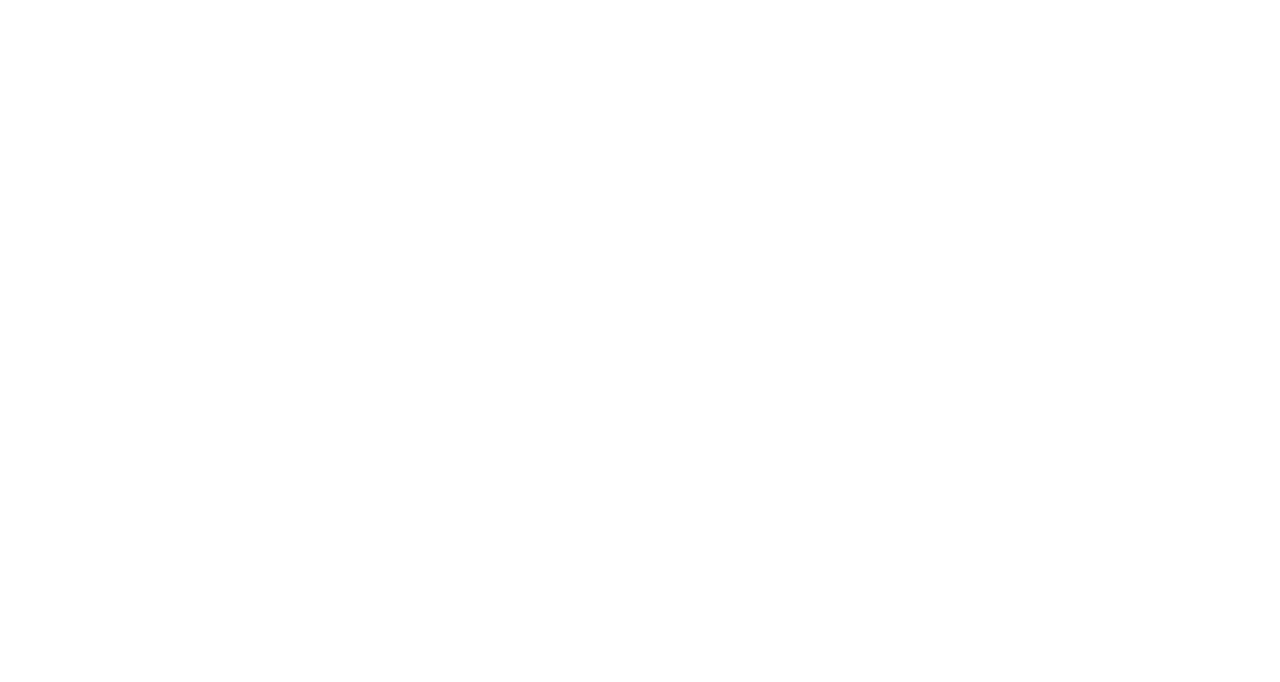
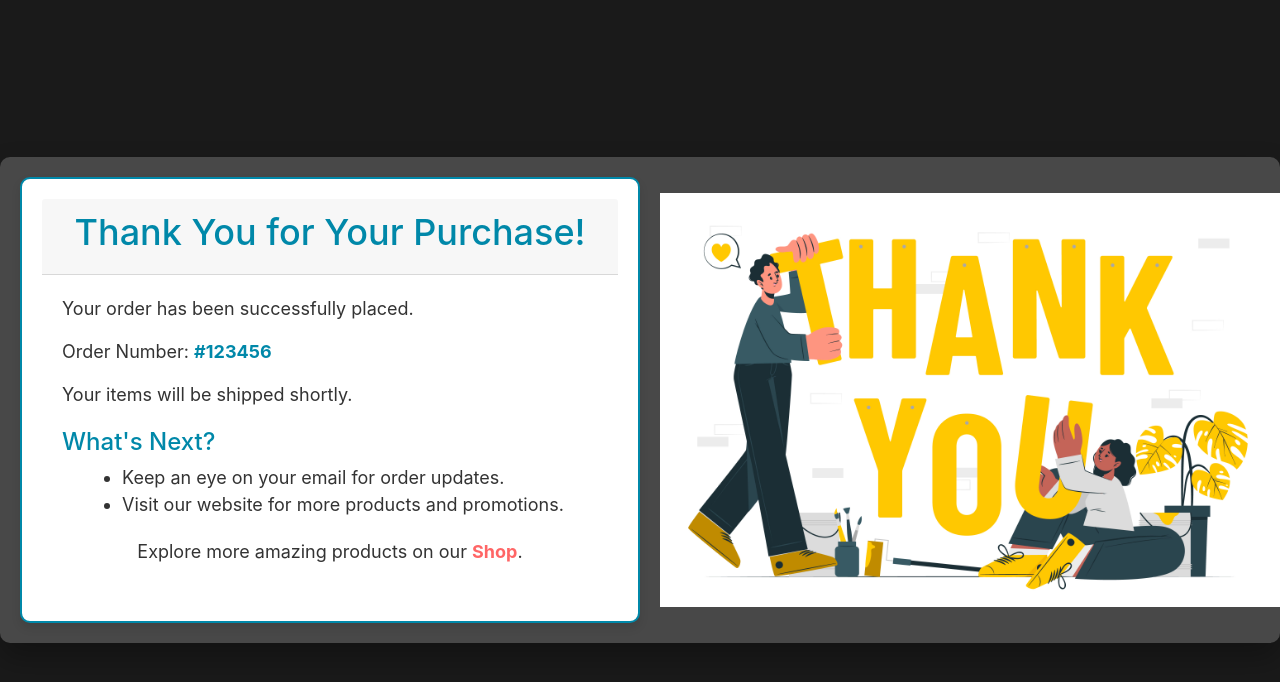
Before and after one commit to MuhammadUmerQaiser/E-commerce-frontend, a React (Create React App) app: page /thank-you in a window 1280 px wide. Before the commit this address had no page. Shown: the top 682 px of the page. Built offline with nearby package versions, Linux system fonts and the light colour scheme.

Commit message:
added order frontend and thankyou page

```diff
--- a/src/Router.jsx
+++ b/src/Router.jsx
@@ -13,6 +13,7 @@
 import CreateProduct from "./admin/product/CreateProduct";
 import PrivateRoute from "./auth/PrivateRoute";
 import AdminRoute from "./auth/AdminRoute";
+import ThankYou from "./core/ThankYou";
 
 const Router = () => {
   return (
@@ -24,6 +25,7 @@
         <Route path="/shop" exact Component={Shop} />
         <Route path="/cart" exact Component={Cart} />
         <Route path="/checkout" exact Component={Checkout} />
+        <Route path="/thank-you" exact Component={ThankYou} />
         <Route path="/product/:productId" exact Component={Product} />
         <Route path="/user/dashboard" exact Component={PrivateRoute}>
           <Route path="/user/dashboard" exact Component={UserDashboard} />
--- a/src/core/ApiCore.jsx
+++ b/src/core/ApiCore.jsx
@@ -126,3 +126,24 @@
     console.log(error);
   }
 };
+
+export const createOrder = async (userId, token, orderData) => {
+  try {
+    const response = await fetch(
+      `${process.env.REACT_APP_API_URL}/order/create/${userId}`,
+      {
+        method: "POST",
+        headers: {
+          Accept: "application/json",
+          "Content-Type": "application/json",
+          Authorization: `Bearer ${token}`,
+        },
+        body: JSON.stringify({ order: orderData }),
+      }
+    );
+    const data = await response.json();
+    return data;
+  } catch (error) {
+    console.log(error);
+  }
+};
--- a/src/core/Checkout.jsx
+++ b/src/core/Checkout.jsx
@@ -1,15 +1,21 @@
 import React, { useEffect, useState } from "react";
 import { isAuthenticated } from "../auth/Index";
-import { getBraintreeClientToken, processPaymentForProduct } from "./ApiCore";
+import {
+  getBraintreeClientToken,
+  processPaymentForProduct,
+  createOrder,
+} from "./ApiCore";
 import {
   totalAmountOfCart,
   emptyCartAfterPayment,
+  getCartItems,
 } from "../helpers/CartHelper";
 import DropIn from "braintree-web-drop-in-react";
 import Layout from "./Layout";
 import { useNavigate } from "react-router-dom";
 
 const Checkout = () => {
+  const [products, setProducts] = useState([]);
   const [data, setData] = useState({
     success: false,
     loading: false,
@@ -38,6 +44,7 @@
 
   useEffect(() => {
     getClientToken(userId, token);
+    setProducts(getCartItems());
   }, []);
 
   //from client token i create payemnt form which will generate the instance from that
@@ -57,6 +64,8 @@
         processPaymentForProduct(userId, token, paymentData)
           .then((res) => {
             setData({ ...data, success: res.success });
+            //after payment first process order then remove item from cart
+            processOrderForTheProduct(res);
             emptyCartAfterPayment(() => {
               console.log("done");
               setData({ ...data, loading: false });
@@ -69,11 +78,39 @@
       });
   };
 
+  const processOrderForTheProduct = (response) => {
+    const orderData = {
+      products: products,
+      transaction_id: response.transaction.id,
+      amount: response.transaction.amount,
+      address: data.address,
+    };
+    createOrder(userId, token, orderData)
+      .then((res) => {})
+      .catch((err) => {
+        setData({ loading: false });
+      });
+  };
+
+  const handleAddress = (event) => {
+    setData({ ...data, address: event.target.value });
+  };
+
   const showDropIn = () => {
     return (
       <div onBlur={() => setData({ ...data, error: "" })}>
         {data.clientToken !== null ? (
           <div>
+            <div className="form-group mb-3">
+              <label className="text-muted">Delievery Address:</label>
+              <textarea
+                className="form-control"
+                value={data.address}
+                placeholder="Type your delievery address here"
+                onChange={handleAddress}
+              />
+            </div>
+            <hr />
             <DropIn
               options={{
                 authorization: data.clientToken,
--- a/src/core/Home.jsx
+++ b/src/core/Home.jsx
@@ -3,7 +3,7 @@
 import { getProducts } from "./ApiCore";
 import Card from "../components/Card";
 import SearchBar from "../components/SearchBar";
-import "../style.css";
+import "../css/style.css";
 
 export default function Home() {
   const [productsBySell, setProductsBySell] = useState([]);
--- /dev/null
+++ b/src/core/ThankYou.jsx
@@ -0,0 +1,42 @@
+import React from "react";
+import { Link } from "react-router-dom";
+import thankyou from "../assets/thankyou.jpg";
+import "../css/thankyou.css";
+
+const ThankYou = () => {
+  return (
+    <div className="thank-you-page">
+      <div className="content-container">
+        <div className="left-content">
+          <div className="thank-you-card">
+            <div className="card-header">
+              <h1>Thank You for Your Purchase!</h1>
+            </div>
+            <div className="card-body">
+              <p>Your order has been successfully placed.</p>
+              <p>
+                Order Number: <span className="order-number">#123456</span>
+              </p>
+              <p>Your items will be shipped shortly.</p>
+              <h2>What's Next?</h2>
+              <ul>
+                <li>Keep an eye on your email for order updates.</li>
+                <li>Visit our website for more products and promotions.</li>
+              </ul>
+              <p className="return-home">
+                Explore more amazing products on our <Link to="/">Shop</Link>.
+              </p>
+            </div>
+          </div>
+        </div>
+        <div className="right-content">
+          <div className="image-container">
+            <img src={thankyou} alt="Thank You Image" />
+          </div>
+        </div>
+      </div>
+    </div>
+  );
+};
+
+export default ThankYou;
--- /dev/null
+++ b/src/css/thankyou.css
@@ -0,0 +1,128 @@
+.thank-you-page {
+    background-color: #1a1a1a;
+    color: #fff;
+    display: flex;
+    justify-content: center;
+    align-items: center;
+    height: 100vh;
+    overflow: hidden;
+  }
+
+  .content-container {
+    background-color: rgba(255, 255, 255, 0.2);
+    border-radius: 10px;
+    box-shadow: 0 15px 30px rgba(0, 0, 0, 0.3);
+    display: flex;
+    flex-wrap: wrap;
+    animation: fadeIn 1s;
+  }
+
+  .left-content {
+    flex: 1;
+    text-align: left;
+    padding: 20px;
+  }
+
+  .thank-you-card {
+    border: 2px solid #0088a9;
+    border-radius: 10px;
+    background-color: #fff;
+    box-shadow: 0 5px 10px rgba(0, 0, 0, 0.1);
+    padding: 20px;
+    animation: slideInLeft 2s ease;
+  }
+
+  .card-header {
+    text-align: center;
+  }
+
+  .card-header h1 {
+    font-size: 36px;
+    color: #0088a9;
+  }
+
+  .card-body p {
+    font-size: 18px;
+    color: #333;
+  }
+
+  .order-number {
+    font-weight: bold;
+    color: #0088a9;
+  }
+
+  .card-body h2 {
+    font-size: 24px;
+    color: #0088a9;
+    margin-top: 20px;
+  }
+
+  .card-body ul {
+    list-style-type: disc;
+    margin-left: 20px;
+  }
+
+  .card-body ul li{
+    font-size: 18px;
+    color: #333;
+  }
+
+  .right-content {
+    flex: 1;
+    display: flex;
+    align-items: center;
+    justify-content: center;
+  }
+
+  .image-container {
+    max-width: 100%;
+    height: auto;
+    animation: fadeIn 2s;
+  }
+
+  .image-container img {
+    max-width: 100%;
+    height: auto;
+  }
+
+  .return-home {
+    font-size: 16px;
+    text-align: center;
+    margin-top: 20px;
+    color: #0088a9;
+  }
+
+  .return-home a {
+    text-decoration: none;
+    color: #ff6666;
+    font-weight: bold;
+    transition: color 0.3s;
+  }
+
+  .return-home a:hover {
+    color: #ac3b03; /* Change color on hover */
+  }
+
+  @keyframes fadeIn {
+    from {
+      opacity: 0;
+      transform: translateY(20px);
+    }
+    to {
+      opacity: 1;
+      transform: translateY(0);
+    }
+  }
+
+  @keyframes slideInLeft {
+    from {
+      transform: translateX(-100%);
+    opacity: 0;
+    visibility: hidden;
+    }
+    to {
+      transform: translateX(0);
+      opacity: 1;
+      visibility: visible;
+    }
+  }
```
Also changed, not shown: src/assets/thankyou.jpg (added), src/css/style.css (renamed from src/style.css).
